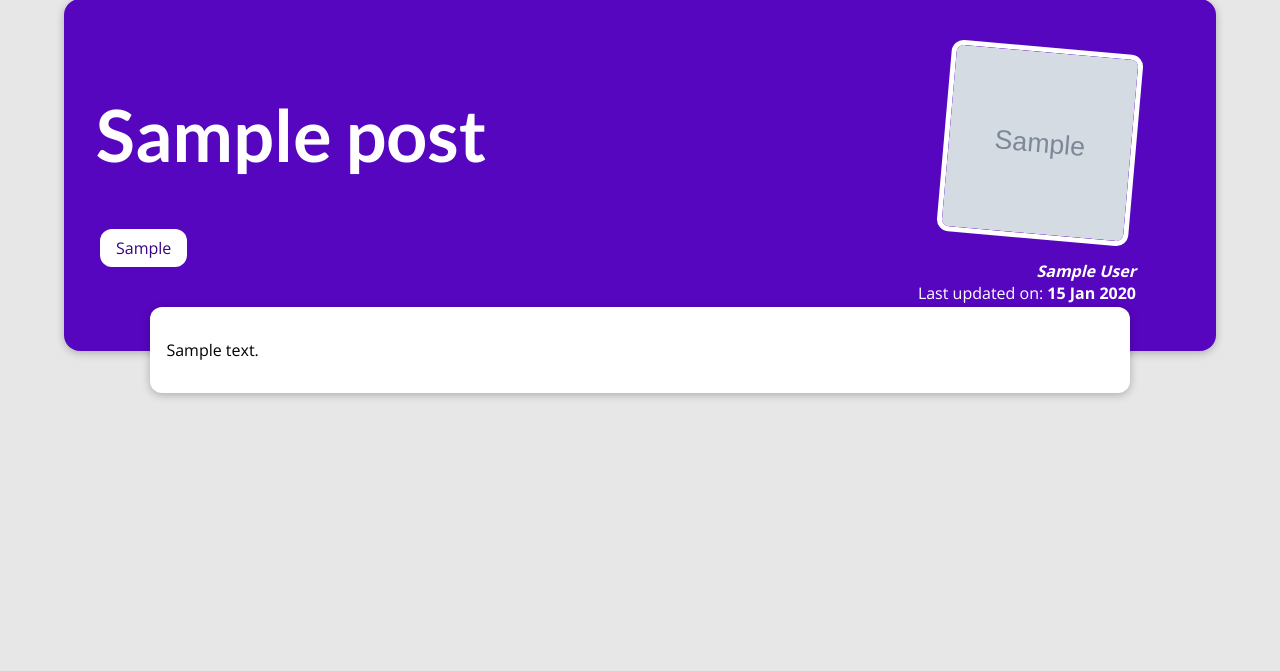
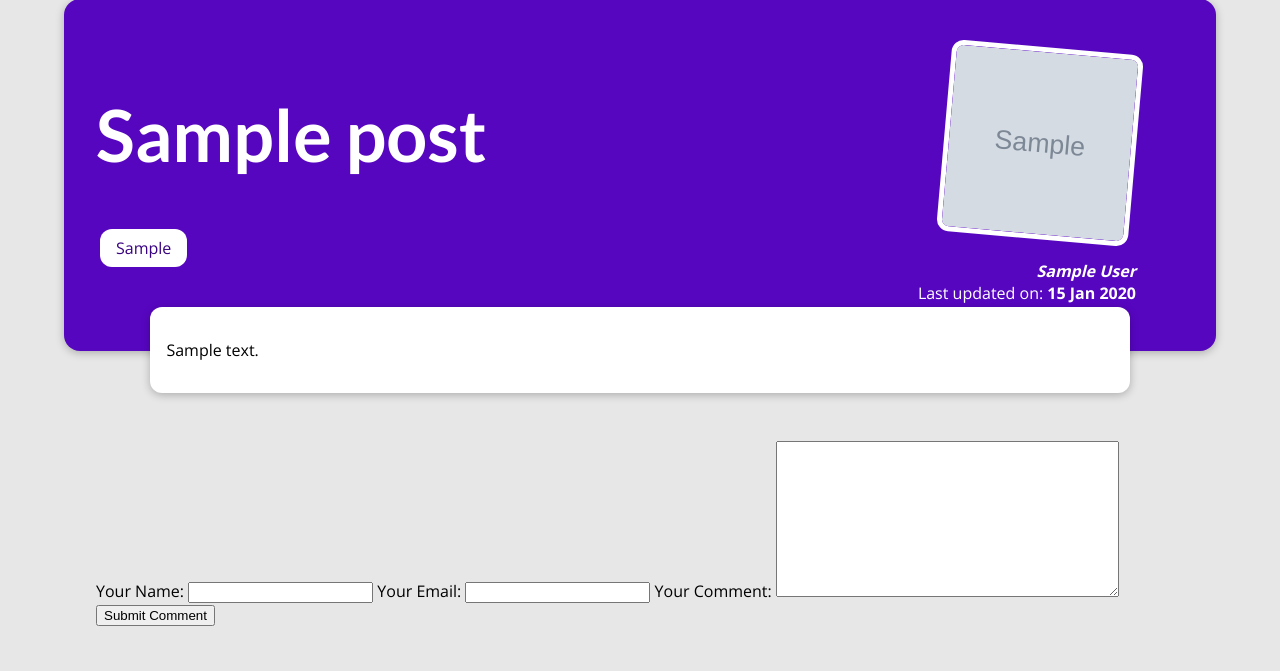
Before and after one commit to luketowell/website, a Django app: a page that uses blog/templates/blog/post-detail.html in a window 1280 px wide. Shown: the part 129-800 px from the top of the page. Run offline with Django 4.2, Linux system fonts and the light colour scheme; tables that the repository leaves empty hold one stand-in row (values such as "Sample post"); grey boxes marked "Sample" are stand-in pictures.

Commit message:
blog: Added a comment form to the single post page

```diff
--- /dev/null
+++ b/blog/forms.py
@@ -0,0 +1,13 @@
+from django import forms
+
+from .models import Comment
+
+class CommentForm(forms.ModelForm):
+    class Meta:
+        model = Comment
+        exclude = ["post"]
+        labels = {
+            "user_name": "Your Name",
+            "user_email": "Your Email",
+            "text": "Your Comment"
+        }
--- a/blog/templates/blog/post-detail.html
+++ b/blog/templates/blog/post-detail.html
@@ -26,7 +26,14 @@
 
         <main>
             {{ post.content|linebreaks }}
+
         </main>
 
+        <div>
+            <form>
+                {{ comment_form }}
+            </form>
+            <button>Submit Comment</button>
+        </div
     </section>
 {% endblock content %}
--- a/blog/views.py
+++ b/blog/views.py
@@ -3,6 +3,7 @@ from django.shortcuts import render
 from django.views.generic import ListView, DetailView
 
 from .models import Post
+from .forms import CommentForm
 
 
 class HomePageView(ListView):
@@ -29,5 +30,5 @@ class SinglePostView(DetailView):
     def get_context_data(self, **kwargs):
         context = super().get_context_data(**kwargs)
         context["post_tags"] = self.object.tags.all()
-
+        context["comment_form"] = CommentForm()
         return context
```
